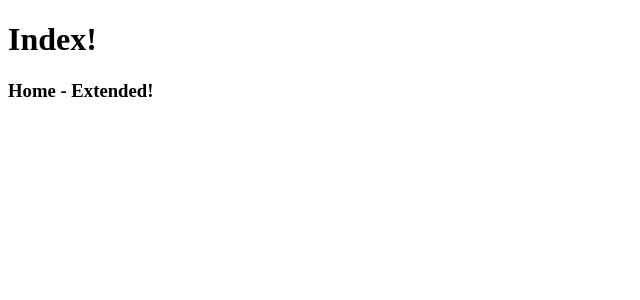
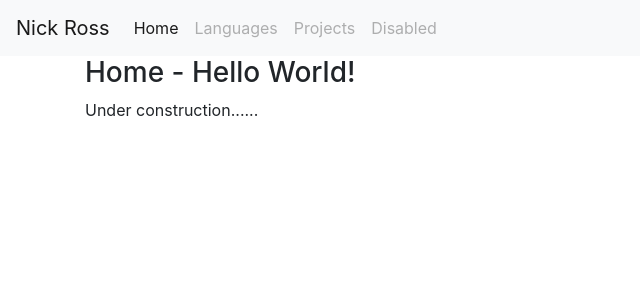
Before and after one commit to codecampNick/MySite2, a Django app: page / in a window 1280 px wide. Shown: the top 300 px of the page, without its empty margins (0-640 px from the left). Run offline with Django 3.2, Linux system fonts and the light colour scheme; some libraries are stand-ins or nearby versions.

Commit message:
added bootsrap begining template and added nav bar

```diff
--- a/templates/home.html
+++ b/templates/home.html
@@ -1,5 +1,6 @@
 {% extends 'index.html' %}
 
 {% block content %}
-    <h3>Home - Extended!</h3>
+    <h3>Home - Hello World!</h3>
+    <p>Under construction......</p>
 {% endblock content %}
--- a/templates/index.html
+++ b/templates/index.html
@@ -1,12 +1,47 @@
-<!DOCTYPE html>
+<!doctype html>
 <html lang="en">
 <head>
-    <meta charset="UTF-8">
-    <title>Nick's Home</title>
+    <!-- Required meta tags -->
+    <meta charset="utf-8">
+    <meta name="viewport" content="width=device-width, initial-scale=1, shrink-to-fit=no">
+
+    <!-- Bootstrap CSS -->
+    <link rel="stylesheet" href="https://stackpath.bootstrapcdn.com/bootstrap/4.3.1/css/bootstrap.min.css"
+          integrity="sha384-ggOyR0iXCbMQv3Xipma34MD+dH/1fQ784/j6cY/iJTQUOhcWr7x9JvoRxT2MZw1T" crossorigin="anonymous">
+
+    <title>Hello, world!</title>
 </head>
 <body>
-    <h1>Index!</h1>
+<nav class="navbar navbar-expand-lg navbar-light bg-light">
+    <a class="navbar-brand" href="#">Nick Ross</a>
+    <button class="navbar-toggler" type="button" data-toggle="collapse" data-target="#navbarNavAltMarkup"
+            aria-controls="navbarNavAltMarkup" aria-expanded="false" aria-label="Toggle navigation">
+        <span class="navbar-toggler-icon"></span>
+    </button>
+    <div class="collapse navbar-collapse" id="navbarNavAltMarkup">
+        <div class="navbar-nav">
+            <a class="nav-item nav-link active" href="#">Home <span class="sr-only">(current)</span></a>
+            <a class="nav-item nav-link disabled" href="#">Languages</a>
+            <a class="nav-item nav-link disabled" href="#">Projects</a>
+            <a class="nav-item nav-link disabled" href="#" tabindex="-1" aria-disabled="true">Disabled</a>
+        </div>
+    </div>
+</nav>
+<div class="container">
     {% block content %}
     {% endblock content %}
+</div>
+
+<!-- Optional JavaScript -->
+<!-- jQuery first, then Popper.js, then Bootstrap JS -->
+<script src="https://code.jquery.com/jquery-3.3.1.slim.min.js"
+        integrity="sha384-q8i/X+965DzO0rT7abK41JStQIAqVgRVzpbzo5smXKp4YfRvH+8abtTE1Pi6jizo"
+        crossorigin="anonymous"></script>
+<script src="https://cdnjs.cloudflare.com/ajax/libs/popper.js/1.14.7/umd/popper.min.js"
+        integrity="sha384-UO2eT0CpHqdSJQ6hJty5KVphtPhzWj9WO1clHTMGa3JDZwrnQq4sF86dIHNDz0W1"
+        crossorigin="anonymous"></script>
+<script src="https://stackpath.bootstrapcdn.com/bootstrap/4.3.1/js/bootstrap.min.js"
+        integrity="sha384-JjSmVgyd0p3pXB1rRibZUAYoIIy6OrQ6VrjIEaFf/nJGzIxFDsf4x0xIM+B07jRM"
+        crossorigin="anonymous"></script>
 </body>
 </html>
```
